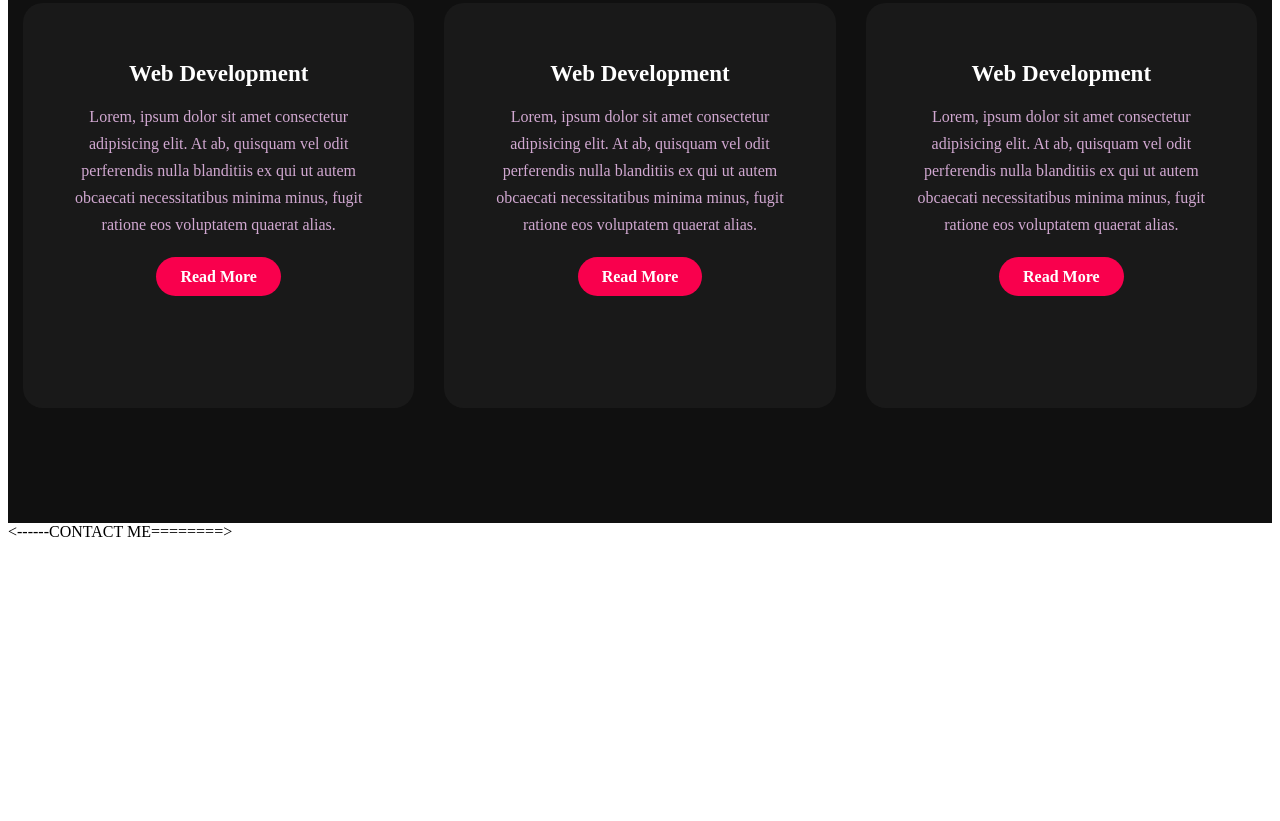
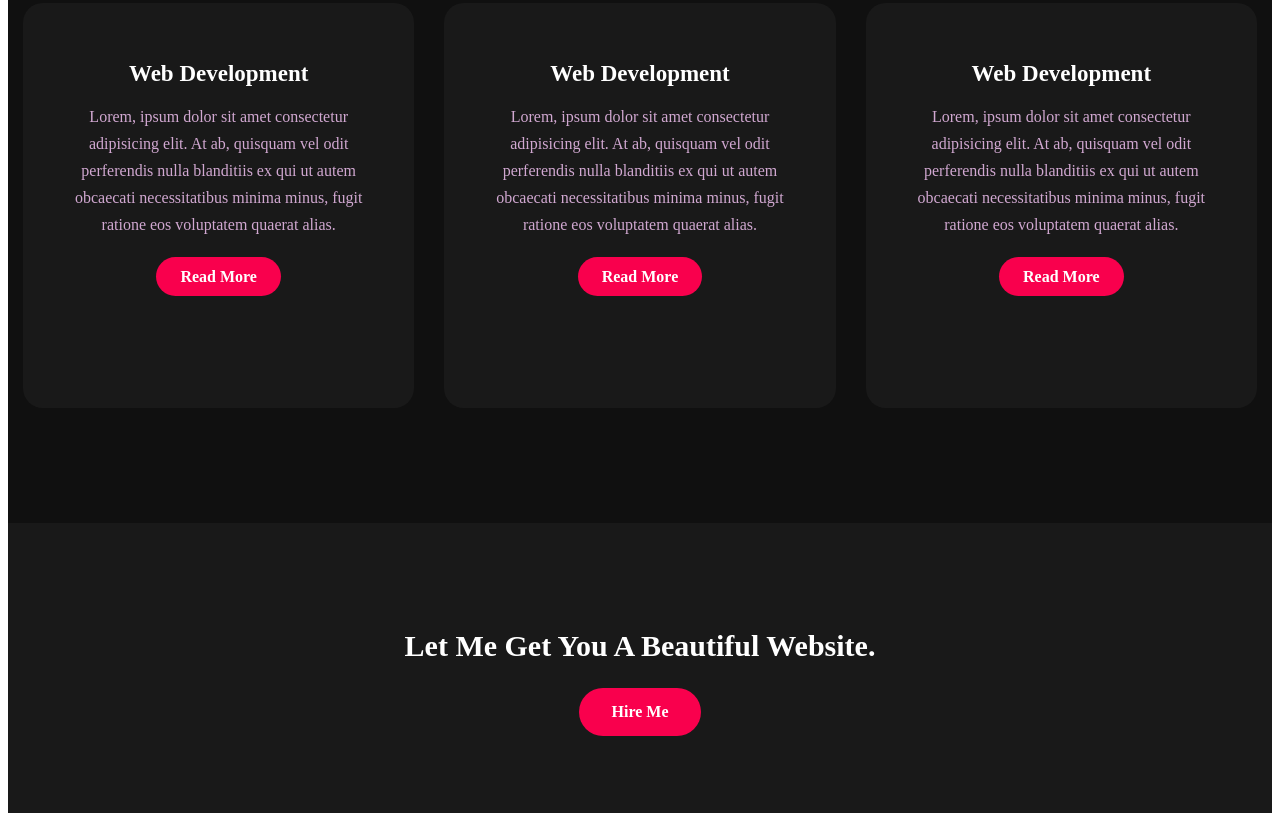
Before and after one commit to AronaLeaga/tahmidahmed, a plain HTML site: page index.html in a window 1280 px wide. Shown: the part 1760-2581 px from the top of the page. Before the commit the page ends 2309 px from the top, so only its background shows below. Drawn offline with Linux system fonts and the light colour scheme.

Commit message:
contact me section

```diff
--- a/css/styles.css
+++ b/css/styles.css
@@ -251,3 +251,37 @@ h5{
     cursor: pointer;
 
 }
+
+.contact-me{
+    width: 100%;
+    height: 290px;
+    background: #191919;
+    display: flex;
+    align-items: center;
+    flex-direction: column;
+    justify-content: center;
+}
+.contact-me p{
+    color: white;
+    font-size: 30px;
+    font-weight: bold;
+    margin-bottom: 25px;
+
+}
+
+.contact-me .button-two {
+    background-color: #f9004d;
+    color: white;
+    text-decoration: none;
+    border: 2px solid transparent;
+    font-weight: bold;
+    padding: 13px 30px;
+    border-radius: 30px;
+    transition: .4s;
+}
+
+.contact-me .button-two:hover{
+    background-color: transparent;
+    border: 2px solid #f9004d;
+    cursor: pointer;
+}
--- a/index.html
+++ b/index.html
@@ -94,8 +94,13 @@
     </div>
  </div>
 
- <------CONTACT ME========>
+ <!------CONTACT ME------->
+<div class="contact-me">
+    <p>Let Me Get You A Beautiful Website.</p>
+    <a class="button-two" href="#">Hire Me</a>
+</div>
 
+ <!------footer section------->
 
 
 </body>
```
